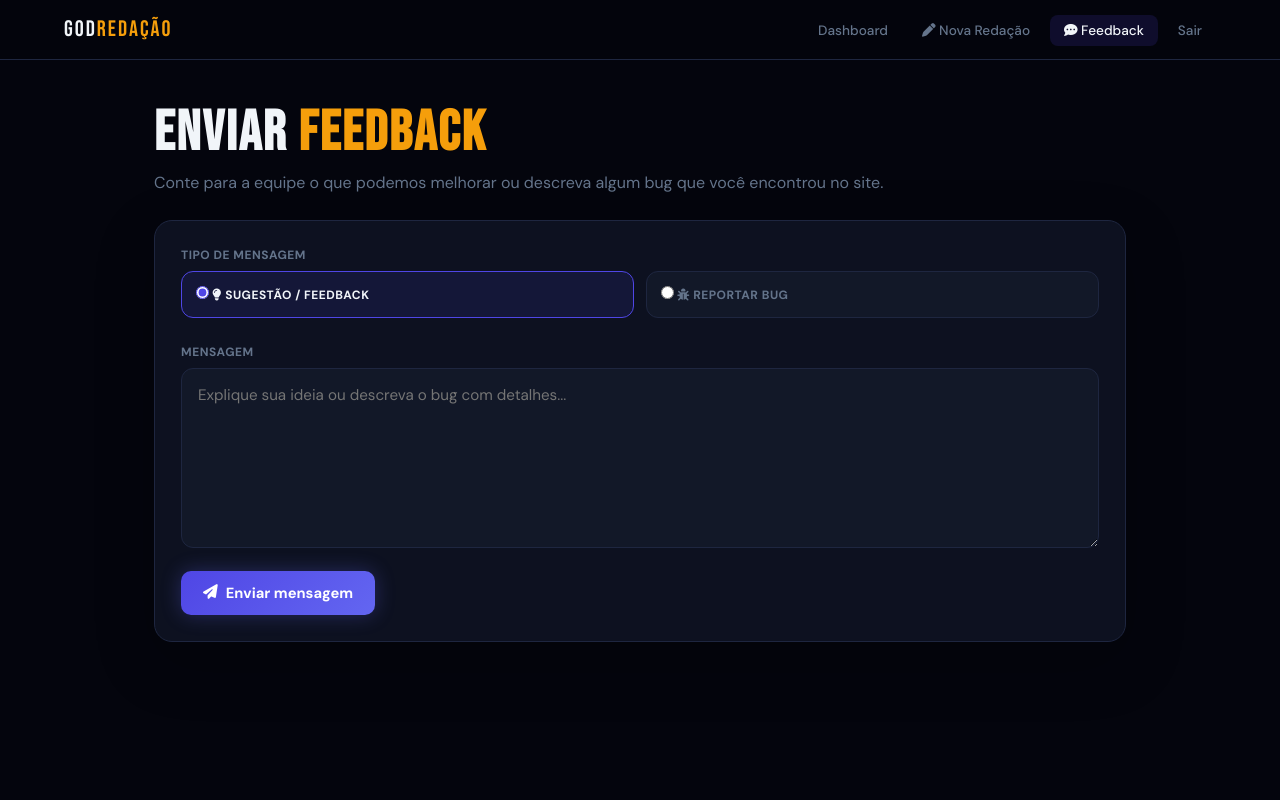
After one commit to godkaue4/god-redacao, a Flask app: page /feedback in a window 1280 px wide. The commit adds this page. Run offline with Flask 3, Linux system fonts and the light colour scheme; the visitor is signed in with stand-in values (Sample User, id 1); parts of the project's set-up code (start-up, migrations or seed data) failed here and were passed over; some libraries are stand-ins or nearby versions.

Commit message:
modificaçoes e adicionando novas funcoes

```diff
--- a/microsaas/main.py
+++ b/microsaas/main.py
@@ -10,11 +10,15 @@ from flask_limiter import Limiter
 from flask import render_template, request,jsonify
 from flask import Flask
 from flask_admin import Admin, BaseView, expose
+import hashlib
+import secrets
+import smtplib
+from email.message import EmailMessage
 from flask_admin.contrib.sqla import ModelView
 from flask import redirect, url_for
 from microsaas.BD import db
 from flask_login import LoginManager, UserMixin, login_user, login_required, logout_user, current_user
-from microsaas.models import Usuarios,Redacao,Pagamento
+from microsaas.models import Usuarios,Redacao,Pagamento,Feedback,PasswordResetCode
 from datetime import datetime,timedelta
 import google.generativeai as genai
 from flask_wtf.csrf import CSRFProtect
@@ -162,7 +166,7 @@ admin = Admin(
 admin.add_view(UsuarioAdminView(Usuarios, db.session, name='Usuários',   endpoint='usuarioadminview'))
 admin.add_view(RedacaoAdminView(Redacao,  db.session, name='Redações',   endpoint='redacaoadminview'))
 admin.add_view(PagamentoAdminView(Pagamento, db.session, name='Pagamentos', endpoint='pagamentoadminview'))
-
+admin.add_view(ModelView(Feedback, db.session, name='Feedbacks', endpoint='feedbackadminview'))
 csrf.exempt(admin.name)
 
 @app.route('/admin/usuarios-lista')
@@ -384,6 +388,79 @@ Redação:
 
 def hash_password(password):
     return bcrypt.hashpw(password.encode('utf-8'), bcrypt.gensalt())
+def normalizar_email(email):
+    return (email or '').strip().lower()
+
+
+def gerar_codigo_recuperacao():
+    return f"{secrets.randbelow(1_000_000):06d}"
+
+
+def hash_codigo(codigo):
+    return hashlib.sha256(codigo.encode('utf-8')).hexdigest()
+
+
+def limpar_codigos_expirados():
+    PasswordResetCode.query.filter(
+        PasswordResetCode.expira_em < datetime.utcnow()
+    ).delete()
+    db.session.commit()
+
+
+def enviar_email(destinatario, assunto, corpo):
+    smtp_host = os.getenv('SMTP_HOST')
+    smtp_port = int(os.getenv('SMTP_PORT', '587'))
+    smtp_user = os.getenv('SMTP_USER')
+    smtp_password = os.getenv('SMTP_PASSWORD')
+    smtp_from = os.getenv('SMTP_FROM', smtp_user or 'noreply@godredacao.com')
+    smtp_tls = os.getenv('SMTP_USE_TLS', 'true').lower() != 'false'
+
+    if not smtp_host or not smtp_user or not smtp_password:
+        raise RuntimeError('Servidor de email não configurado')
+
+    mensagem = EmailMessage()
+    mensagem['Subject'] = assunto
+    mensagem['From'] = smtp_from
+    mensagem['To'] = destinatario
+    mensagem.set_content(corpo)
+
+    with smtplib.SMTP(smtp_host, smtp_port, timeout=15) as smtp:
+        if smtp_tls:
+            smtp.starttls()
+        smtp.login(smtp_user, smtp_password)
+        smtp.send_message(mensagem)
+
+
+def criar_e_enviar_codigo(usuario):
+    limpar_codigos_expirados()
+    codigo = gerar_codigo_recuperacao()
+
+    PasswordResetCode.query.filter_by(
+        usuario_id=usuario.id,
+        usado=False
+    ).delete()
+
+    recuperacao = PasswordResetCode(
+        usuario_id=usuario.id,
+        email=usuario.email,
+        codigo_hash=hash_codigo(codigo),
+        expira_em=datetime.utcnow() + timedelta(minutes=5)
+    )
+    db.session.add(recuperacao)
+    db.session.commit()
+
+    corpo = f"""Olá, {usuario.username}!
+
+Seu código temporário para recuperar a senha no GodRedação é: {codigo}
+
+Ele vale por 5 minutos. Se você não pediu a recuperação, ignore este email.
+"""
+    try:
+        enviar_email(usuario.email, 'Código de recuperação GodRedação', corpo)
+    except Exception:
+        db.session.delete(recuperacao)
+        db.session.commit()
+        raise
 @app.errorhandler(404)
 def pagina_nao_encontrada(e):
     return render_template('404.html'), 404
@@ -632,6 +709,95 @@ def dashboard():
                            usuario=current_user.username if current_user.is_authenticated else"",
                            premium=current_user.premium)
 
+
+
+@app.route('/esqueci-senha', methods=['GET', 'POST'])
+@limiter.limit("5 per minute")
+def esqueci_senha():
+    limpar_codigos_expirados()
+    etapa = request.form.get('etapa', 'email')
+    email = normalizar_email(request.form.get('email'))
+
+    if request.method == 'GET' and current_user.is_authenticated:
+        email = current_user.email
+
+    if request.method == 'POST' and etapa == 'email':
+        usuario = Usuarios.query.filter_by(email=email).first()
+        if not email:
+            return render_template('esqueci_senha.html', erro='Informe o Gmail da sua conta', email=email, etapa='email')
+        if not re.match(r'^[^@]+@[^@]+\.[^@]+$', email):
+            return render_template('esqueci_senha.html', erro='Email inválido', email=email, etapa='email')
+        if not usuario:
+            return render_template('esqueci_senha.html', erro='Não existe uma conta com esse Gmail', email=email, etapa='email')
+
+        try:
+            criar_e_enviar_codigo(usuario)
+        except RuntimeError:
+            return render_template(
+                'esqueci_senha.html',
+                erro='Não foi possível enviar o email agora. Configure SMTP_HOST, SMTP_USER e SMTP_PASSWORD.',
+                email=email,
+                etapa='email'
+            )
+        except Exception:
+            return render_template('esqueci_senha.html', erro='Erro ao enviar o código. Tente novamente em instantes.', email=email, etapa='email')
+
+        return render_template('esqueci_senha.html', sucesso='Enviamos um código de 6 dígitos válido por 5 minutos para seu Gmail.', email=email, etapa='codigo')
+
+    if request.method == 'POST' and etapa == 'codigo':
+        codigo = request.form.get('codigo', '').strip()
+        nova_senha = request.form.get('nova_senha', '')
+        confirmar = request.form.get('confirmar_senha', '')
+        usuario = Usuarios.query.filter_by(email=email).first()
+
+        if not usuario:
+            return render_template('esqueci_senha.html', erro='Conta não encontrada para este Gmail', email=email, etapa='email')
+        if len(nova_senha) < 4:
+            return render_template('esqueci_senha.html', erro='A nova senha deve conter pelo menos 4 caracteres', email=email, etapa='codigo')
+        if nova_senha != confirmar:
+            return render_template('esqueci_senha.html', erro='As senhas não coincidem', email=email, etapa='codigo')
+
+        recuperacao = PasswordResetCode.query.filter_by(
+            usuario_id=usuario.id,
+            codigo_hash=hash_codigo(codigo),
+            usado=False
+        ).order_by(PasswordResetCode.criado_em.desc()).first()
+
+        if not recuperacao or recuperacao.expira_em < datetime.utcnow():
+            return render_template('esqueci_senha.html', erro='Código inválido ou expirado. Solicite um novo código.', email=email, etapa='codigo')
+
+        usuario.senha = hash_password(nova_senha)
+        PasswordResetCode.query.filter_by(usuario_id=usuario.id).delete()
+        db.session.commit()
+        return render_template('login.html', sucesso='Senha alterada com sucesso. Entre com sua nova senha.')
+
+    return render_template('esqueci_senha.html', email=email, etapa='email')
+
+
+@app.route('/feedback', methods=['GET', 'POST'])
+@login_required
+@limiter.limit("10 per hour")
+def feedback():
+    if request.method == 'POST':
+        tipo = request.form.get('tipo', 'feedback')
+        mensagem = request.form.get('mensagem', '').strip()
+        if tipo not in ['feedback', 'bug']:
+            tipo = 'feedback'
+        if len(mensagem) < 10:
+            return render_template('feedback.html', erro='Escreva uma mensagem com pelo menos 10 caracteres', tipo=tipo, mensagem=mensagem)
+        novo_feedback = Feedback(
+            usuario_id=current_user.id,
+            usuario_nome=current_user.username,
+            email=current_user.email,
+            tipo=tipo,
+            mensagem=mensagem
+        )
+        db.session.add(novo_feedback)
+        db.session.commit()
+        return render_template('feedback.html', sucesso='Obrigado! Sua mensagem foi enviada para a equipe.', tipo='feedback', mensagem='')
+    return render_template('feedback.html', tipo='feedback', mensagem='')
+
+
 @app.route('/premium')
 @login_required
 def premium():
--- a/microsaas/templates/dashboard.html
+++ b/microsaas/templates/dashboard.html
@@ -382,6 +382,7 @@
     <ul class="nav-links" id="navLinks">
         <li><a href="/">Início</a></li>
         <li><a href="/corretor" class="cta"><i class="fas fa-pen"></i> Nova Redação</a></li>
+        <li><a href="/feedback"><i class="fas fa-comment-dots"></i> Feedback</a></li>
         {% if not premium %}
         <li><a href="/premium" class="btn btn-gold btn-sm">⭐ Premium</a></li>
         {% endif %}
--- /dev/null
+++ b/microsaas/templates/feedback.html
@@ -0,0 +1,83 @@
+<!DOCTYPE html>
+<html lang="pt-br">
+<head>
+    <meta charset="UTF-8">
+    <meta name="viewport" content="width=device-width, initial-scale=1.0">
+    <meta name="csrf-token" content="{{ csrf_token() }}">
+    <title>Feedback — GodRedação</title>
+    <link href="https://fonts.googleapis.com/css2?family=Bebas+Neue&family=DM+Sans:wght@300;400;500;700&display=swap" rel="stylesheet">
+    <link href="https://cdnjs.cloudflare.com/ajax/libs/font-awesome/6.4.0/css/all.min.css" rel="stylesheet">
+    <style>
+        :root { --bg:#04050d; --surface:#0d1120; --surface2:#121828; --border:#1e2640; --accent:#4f46e5; --glow:#6366f1; --gold:#f59e0b; --green:#22d3a5; --red:#f87171; --text:#f1f5f9; --muted:#64748b; }
+        * { box-sizing: border-box; margin: 0; padding: 0; }
+        body { background: var(--bg); color: var(--text); font-family: 'DM Sans', sans-serif; min-height: 100vh; }
+        nav { position: sticky; top: 0; z-index: 100; height: 60px; background: rgba(4,5,13,0.9); backdrop-filter: blur(12px); border-bottom: 1px solid var(--border); display: flex; align-items: center; justify-content: space-between; padding: 0 5%; }
+        .nav-logo { font-family: 'Bebas Neue', sans-serif; font-size: 1.4rem; letter-spacing: 2px; color: var(--text); text-decoration: none; }
+        .nav-logo span { color: var(--gold); }
+        .nav-links { display: flex; gap: 6px; align-items: center; list-style: none; }
+        .nav-links a { color: var(--muted); text-decoration: none; font-size: 0.85rem; font-weight: 500; padding: 7px 14px; border-radius: 8px; transition: all 0.2s; }
+        .nav-links a:hover, .nav-links .active { color: var(--text); background: rgba(79,70,229,0.15); }
+        .page { max-width: 760px; margin: 0 auto; padding: 46px 5% 80px; }
+        .hero { margin-bottom: 24px; }
+        .hero h1 { font-family: 'Bebas Neue', sans-serif; font-size: 2.6rem; letter-spacing: 2px; line-height: 1; }
+        .hero h1 span { color: var(--gold); }
+        .hero p { color: var(--muted); margin-top: 8px; line-height: 1.6; }
+        .card { background: var(--surface); border: 1px solid var(--border); border-radius: 18px; padding: 26px; box-shadow: 0 20px 60px rgba(0,0,0,0.22); }
+        .field { margin-bottom: 18px; }
+        .field label { display: block; font-size: 0.75rem; font-weight: 700; text-transform: uppercase; letter-spacing: 0.5px; color: var(--muted); margin-bottom: 8px; }
+        .options { display: grid; grid-template-columns: 1fr 1fr; gap: 12px; }
+        .option { background: var(--surface2); border: 1px solid var(--border); border-radius: 12px; padding: 14px; cursor: pointer; display: flex; align-items: center; gap: 10px; color: var(--muted); }
+        .option input { accent-color: var(--accent); }
+        .option:has(input:checked) { border-color: var(--accent); color: var(--text); background: rgba(79,70,229,0.12); }
+        textarea { width: 100%; min-height: 180px; resize: vertical; background: var(--surface2); border: 1px solid var(--border); border-radius: 12px; padding: 14px 16px; color: var(--text); font-family: 'DM Sans', sans-serif; font-size: 0.95rem; line-height: 1.6; outline: none; }
+        textarea:focus { border-color: var(--accent); }
+        .btn { padding: 12px 22px; border-radius: 10px; font-size: 0.92rem; font-weight: 700; font-family: 'DM Sans', sans-serif; cursor: pointer; border: none; text-decoration: none; display: inline-flex; align-items: center; gap: 8px; transition: all 0.2s; background: linear-gradient(135deg, var(--accent), var(--glow)); color: white; box-shadow: 0 0 20px rgba(99,102,241,0.3); }
+        .btn:hover { transform: translateY(-1px); }
+        .alert { padding: 12px 14px; border-radius: 10px; font-size: 0.88rem; margin-bottom: 16px; line-height: 1.5; }
+        .erro { background: rgba(248,113,113,0.1); border: 1px solid rgba(248,113,113,0.3); color: var(--red); }
+        .sucesso { background: rgba(34,211,165,0.1); border: 1px solid rgba(34,211,165,0.3); color: var(--green); }
+        @media (max-width: 640px) { .options { grid-template-columns: 1fr; } }
+    </style>
+    <link rel="stylesheet" href="/static/css/responsive.css">
+</head>
+<body>
+<nav>
+    <a href="/" class="nav-logo">God<span>Redação</span></a>
+    <button class="menu-toggle" onclick="document.getElementById('navLinks').classList.toggle('open')">☰</button>
+    <ul class="nav-links" id="navLinks">
+        <li><a href="/dashboard">Dashboard</a></li>
+        <li><a href="/corretor"><i class="fas fa-pen"></i> Nova Redação</a></li>
+        <li><a href="/feedback" class="active"><i class="fas fa-comment-dots"></i> Feedback</a></li>
+        <li><a href="/logout">Sair</a></li>
+    </ul>
+</nav>
+
+<div class="page">
+    <div class="hero">
+        <h1>ENVIAR <span>FEEDBACK</span></h1>
+        <p>Conte para a equipe o que podemos melhorar ou descreva algum bug que você encontrou no site.</p>
+    </div>
+
+    <div class="card">
+        {% if erro %}<div class="alert erro">{{ erro }}</div>{% endif %}
+        {% if sucesso %}<div class="alert sucesso">{{ sucesso }}</div>{% endif %}
+
+        <form method="POST">
+            <input type="hidden" name="csrf_token" value="{{ csrf_token() }}">
+            <div class="field">
+                <label>Tipo de mensagem</label>
+                <div class="options">
+                    <label class="option"><input type="radio" name="tipo" value="feedback" {% if tipo != 'bug' %}checked{% endif %}> <i class="fas fa-lightbulb"></i> Sugestão / feedback</label>
+                    <label class="option"><input type="radio" name="tipo" value="bug" {% if tipo == 'bug' %}checked{% endif %}> <i class="fas fa-bug"></i> Reportar bug</label>
+                </div>
+            </div>
+            <div class="field">
+                <label>Mensagem</label>
+                <textarea name="mensagem" placeholder="Explique sua ideia ou descreva o bug com detalhes..." required>{{ mensagem or '' }}</textarea>
+            </div>
+            <button type="submit" class="btn"><i class="fas fa-paper-plane"></i> Enviar mensagem</button>
+        </form>
+    </div>
+</div>
+</body>
+</html>
--- a/microsaas/templates/home page.html
+++ b/microsaas/templates/home page.html
@@ -597,6 +597,7 @@
         <li><a href="/cadastrar" class="nav-cta">Começar grátis</a></li>
         {% else %}
         <li><a href="/dashboard">{{ current_user.username }}</a></li>
+        <li><a href="/feedback">Feedback</a></li>
         <li><a href="/logout">Sair</a></li>
         {% endif %}
     </ul>
```
Also changed, not shown: microsaas/models.py (+20 -0 lines), microsaas/templates/esqueci_senha.html (added, +75 -0 lines), microsaas/templates/login.html (+16 -1 lines).
